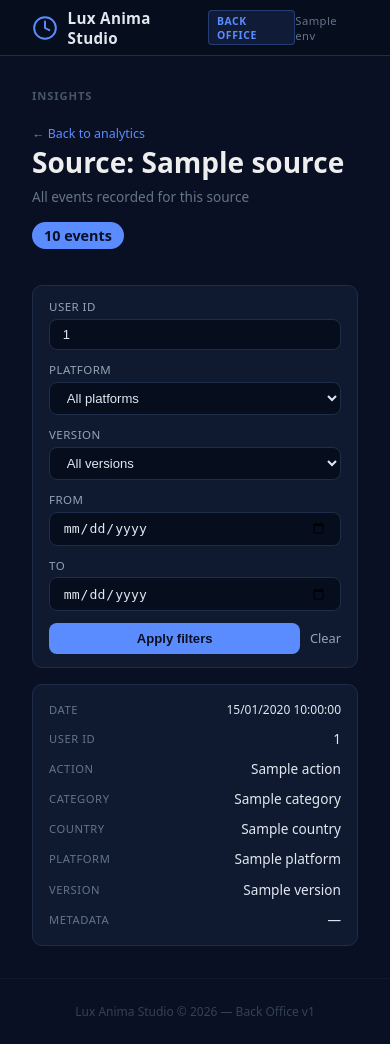
After one commit to Zombitch/lasback, a Node project: template src/routes/dashboard/dashboard-source-events.ejs in a window 390 px wide. The commit adds this page. Run offline with Node 20 templates, Linux system fonts and the light colour scheme; the template is opened without the code that fills it: most values are stand-ins (such as "Sample title", 1, 10 or a date in 2020); some libraries are stand-ins or nearby versions.

Commit message:
Add clickable source drill-down page to analytics dashboard
Source names in the "By Source" breakdown now link to a new
mobile-first events page listing all events for that source (date,
userId, action, category, country, platform, version), filterable by
userId, platform, version and date range, with a collapsible JSON
tree viewer for large metadata payloads.

Co-Authored-By: Claude Sonnet 5 <noreply@anthropic.com>
Claude-Session: https://claude.ai/code/session_01MqpHJga3HUJeqzbALxgvFv

```diff
--- a/src/public/css/style.css
+++ b/src/public/css/style.css
@@ -615,6 +615,274 @@ td {
 .day-chart .chart-bar-fill { background: linear-gradient(90deg, #5B8CFF 0%, #3b82f6 100%); border-radius: 2px; min-width: 2px; }
 .day-chart .chart-count { width: 32px; font-size: 0.7rem; color: #cbd5e1; }
 
+/* ── Source events (mobile-first) ─────────────────────────── */
+.stat-label-link { color: #cbd5e1; }
+.stat-label-link:hover { color: #5B8CFF; text-decoration: underline; }
+
+.source-filter-form { width: 100%; }
+
+.source-filter-grid {
+  display: grid;
+  grid-template-columns: 1fr;
+  gap: 0.75rem;
+}
+
+.filter-field {
+  display: flex;
+  flex-direction: column;
+  gap: 0.3rem;
+}
+
+.filter-field label {
+  font-size: 0.72rem;
+  color: #94a3b8;
+  text-transform: uppercase;
+  letter-spacing: 0.04em;
+}
+
+.filter-field .filter-input {
+  width: 100%;
+  max-width: none;
+}
+
+.filter-field-actions {
+  flex-direction: row;
+  flex-wrap: wrap;
+  align-items: center;
+  gap: 0.6rem;
+}
+
+.filter-field-actions .fi-btn {
+  flex: 1 1 auto;
+}
+
+/* Event list: stacked cards on mobile */
+.event-list {
+  display: flex;
+  flex-direction: column;
+  gap: 0.75rem;
+}
+
+.event-list-head { display: none; }
+
+.event-card {
+  background: #0f1a30;
+  border: 1px solid #1e2d4a;
+  border-radius: 10px;
+  padding: 0.85rem 1rem;
+  display: flex;
+  flex-direction: column;
+  gap: 0.4rem;
+}
+
+.event-card-row {
+  display: flex;
+  justify-content: space-between;
+  align-items: center;
+  gap: 1rem;
+  font-size: 0.85rem;
+  padding: 0.15rem 0;
+}
+
+.event-field-label {
+  color: #64748b;
+  font-size: 0.7rem;
+  text-transform: uppercase;
+  letter-spacing: 0.05em;
+  flex-shrink: 0;
+}
+
+.event-field-value {
+  color: #e2e8f0;
+  text-align: right;
+  word-break: break-word;
+}
+
+.json-view-btn {
+  background: rgba(91, 140, 255, 0.12);
+  border: 1px solid rgba(91, 140, 255, 0.3);
+  color: #5B8CFF;
+  font-size: 0.72rem;
+  font-weight: 700;
+  padding: 0.3rem 0.65rem;
+  border-radius: 6px;
+  cursor: pointer;
+}
+
+.json-view-btn:hover { background: rgba(91, 140, 255, 0.22); }
+
+/* Pagination */
+.pagination {
+  display: flex;
+  align-items: center;
+  justify-content: center;
+  gap: 1rem;
+  margin-top: 1.25rem;
+  flex-wrap: wrap;
+}
+
+.page-link {
+  color: #5B8CFF;
+  font-size: 0.85rem;
+  font-weight: 600;
+  padding: 0.4rem 0.9rem;
+  border: 1px solid #1e2d4a;
+  border-radius: 8px;
+}
+
+.page-link:hover { background: #111f3a; }
+
+.page-link.disabled {
+  color: #334155;
+  pointer-events: none;
+  border-color: #16233d;
+}
+
+.page-info { color: #94a3b8; font-size: 0.8rem; }
+
+/* JSON viewer modal */
+.json-modal-content {
+  max-width: 92vw;
+  width: 100%;
+  max-height: 85vh;
+  display: flex;
+  flex-direction: column;
+  padding: 1rem 1.1rem;
+}
+
+.json-modal-header {
+  display: flex;
+  align-items: center;
+  justify-content: space-between;
+  margin-bottom: 0.75rem;
+  gap: 0.75rem;
+}
+
+.json-modal-header h3 { margin: 0; }
+
+.json-modal-close {
+  background: none;
+  border: none;
+  color: #94a3b8;
+  font-size: 1.4rem;
+  line-height: 1;
+  cursor: pointer;
+  padding: 0.25rem;
+  flex-shrink: 0;
+}
+
+.json-modal-close:hover { color: #e2e8f0; }
+
+.json-modal-toolbar {
+  display: flex;
+  flex-wrap: wrap;
+  gap: 0.5rem;
+  margin-bottom: 0.75rem;
+}
+
+.json-modal-toolbar button {
+  font-size: 0.75rem;
+  padding: 0.4rem 0.75rem;
+}
+
+.json-tree {
+  overflow: auto;
+  background: #060d1c;
+  border: 1px solid #1e2d4a;
+  border-radius: 8px;
+  padding: 0.75rem 0.85rem;
+  font-family: monospace;
+  font-size: 0.8rem;
+  flex: 1;
+}
+
+.json-node-nested { margin-left: 1rem; }
+
+.json-node summary {
+  cursor: pointer;
+  color: #cbd5e1;
+  list-style: none;
+}
+
+.json-node summary::-webkit-details-marker { display: none; }
+
+.json-node summary::before {
+  content: '▶';
+  display: inline-block;
+  margin-right: 0.4rem;
+  font-size: 0.65rem;
+  color: #5B8CFF;
+  transition: transform 0.1s;
+}
+
+.json-node[open] > summary::before { transform: rotate(90deg); }
+
+.json-key { color: #8fb0ff; }
+.json-punct { color: #64748b; }
+.json-type-count { color: #64748b; font-size: 0.72rem; margin-left: 0.3rem; }
+.json-string { color: #4ade80; }
+.json-number { color: #60a5fa; }
+.json-boolean { color: #f59e0b; }
+.json-null { color: #64748b; font-style: italic; }
+
+.json-leaf-row {
+  padding: 0.1rem 0;
+  white-space: pre-wrap;
+  word-break: break-word;
+}
+
+/* ── Wider viewports: filter grid columns + table-like event list ── */
+@media (min-width: 640px) {
+  .source-filter-grid {
+    grid-template-columns: repeat(auto-fit, minmax(160px, 1fr));
+    align-items: end;
+  }
+
+  .filter-field-actions .fi-btn { flex: 0 0 auto; }
+
+  .json-modal-content { max-width: 640px; padding: 1.5rem; }
+}
+
+@media (min-width: 860px) {
+  .event-list {
+    display: grid;
+    grid-template-columns: 150px 140px 1fr 120px 90px 100px 90px 110px;
+    background: #0f1a30;
+    border: 1px solid #1e2d4a;
+    border-radius: 10px;
+    overflow: hidden;
+    gap: 0;
+  }
+
+  .event-list-head {
+    display: contents;
+  }
+
+  .event-list-head > div {
+    background: #111f3a;
+    color: #94a3b8;
+    font-weight: 600;
+    font-size: 0.72rem;
+    text-transform: uppercase;
+    letter-spacing: 0.05em;
+    padding: 0.75rem 1rem;
+    border-bottom: 1px solid #1e2d4a;
+  }
+
+  .event-card {
+    display: contents;
+  }
+
+  .event-card-row {
+    display: block;
+    padding: 0.75rem 1rem;
+    border-bottom: 1px solid #1e2d4a;
+  }
+
+  .event-field-label { display: none; }
+  .event-field-value { text-align: left; }
+}
+
 /* ── TOTP pages ────────────────────────────────────────────── */
 .card {
   background: #0f1a30;
--- a/src/routes/dashboard/dashboard-analytics.ejs
+++ b/src/routes/dashboard/dashboard-analytics.ejs
@@ -34,7 +34,11 @@
         <% } else { %>
           <% bySource.forEach(row => { %>
             <div class="stat-row">
-              <span class="stat-label"><%= row._id || '(none)' %></span>
+              <% if (row._id) { %>
+                <a class="stat-label stat-label-link" href="/dashboard/analytics/source/<%= encodeURIComponent(row._id) %>"><%= row._id %></a>
+              <% } else { %>
+                <span class="stat-label">(none)</span>
+              <% } %>
               <span class="stat-count"><%= row.count %></span>
             </div>
           <% }) %>
--- /dev/null
+++ b/src/routes/dashboard/dashboard-source-events.ejs
@@ -0,0 +1,263 @@
+<%- include('../partials/header') %>
+
+  <main class="content">
+    <section class="dashboard-header">
+      <p class="section-label dashboard-kicker">Insights</p>
+      <a class="back-link" href="/dashboard/analytics">&larr; Back to analytics</a>
+      <h1>Source: <%= source %></h1>
+      <p class="dashboard-sub">All events recorded for this source</p>
+      <div class="total"><%= total.toLocaleString('fr-FR') %> event<%= total === 1 ? '' : 's' %></div>
+    </section>
+
+    <section class="analytics-toolbar">
+      <form class="source-filter-form" method="get" action="/dashboard/analytics/source/<%= encodeURIComponent(source) %>">
+        <div class="source-filter-grid">
+          <div class="filter-field">
+            <label for="f-userId">User ID</label>
+            <input type="text" id="f-userId" name="userId" class="filter-input" value="<%= filters.userId %>" placeholder="Any user" />
+          </div>
+
+          <div class="filter-field">
+            <label for="f-platform">Platform</label>
+            <select id="f-platform" name="platform" class="filter-input">
+              <option value="">All platforms</option>
+              <% platforms.forEach(p => { %>
+                <option value="<%= p %>" <%= filters.platform === p ? 'selected' : '' %>><%= p %></option>
+              <% }) %>
+            </select>
+          </div>
+
+          <div class="filter-field">
+            <label for="f-version">Version</label>
+            <select id="f-version" name="version" class="filter-input">
+              <option value="">All versions</option>
+              <% versions.forEach(v => { %>
+                <option value="<%= v %>" <%= filters.version === v ? 'selected' : '' %>><%= v %></option>
+              <% }) %>
+            </select>
+          </div>
+
+          <div class="filter-field">
+            <label for="f-from">From</label>
+            <input type="date" id="f-from" name="from" class="filter-input" value="<%= filters.from %>" />
+          </div>
+
+          <div class="filter-field">
+            <label for="f-to">To</label>
+            <input type="date" id="f-to" name="to" class="filter-input" value="<%= filters.to %>" />
+          </div>
+
+          <div class="filter-field filter-field-actions">
+            <button type="submit" class="fi-btn fi-btn-create">Apply filters</button>
+            <a href="/dashboard/analytics/source/<%= encodeURIComponent(source) %>" class="filter-clear">Clear</a>
+          </div>
+        </div>
+      </form>
+    </section>
+
+    <% if (events.length === 0) { %>
+      <div class="no-data">No events match these filters</div>
+    <% } else { %>
+      <div class="event-list">
+        <div class="event-list-head" aria-hidden="true">
+          <div>Date</div>
+          <div>User ID</div>
+          <div>Action</div>
+          <div>Category</div>
+          <div>Country</div>
+          <div>Platform</div>
+          <div>Version</div>
+          <div>Metadata</div>
+        </div>
+
+        <% events.forEach((ev, i) => {
+             const hasMeta = ev.metadata && typeof ev.metadata === 'object' && Object.keys(ev.metadata).length > 0;
+        %>
+          <article class="event-card">
+            <div class="event-card-row">
+              <span class="event-field-label">Date</span>
+              <span class="event-field-value timestamp"><%= new Date(ev.createdAt).toLocaleString('fr-FR') %></span>
+            </div>
+            <div class="event-card-row">
+              <span class="event-field-label">User ID</span>
+              <span class="event-field-value"><%= ev.userId || '—' %></span>
+            </div>
+            <div class="event-card-row">
+              <span class="event-field-label">Action</span>
+              <span class="event-field-value"><%= ev.action || '—' %></span>
+            </div>
+            <div class="event-card-row">
+              <span class="event-field-label">Category</span>
+              <span class="event-field-value"><%= ev.category || '—' %></span>
+            </div>
+            <div class="event-card-row">
+              <span class="event-field-label">Country</span>
+              <span class="event-field-value"><%= ev.country || '—' %></span>
+            </div>
+            <div class="event-card-row">
+              <span class="event-field-label">Platform</span>
+              <span class="event-field-value"><%= ev.platform || '—' %></span>
+            </div>
+            <div class="event-card-row">
+              <span class="event-field-label">Version</span>
+              <span class="event-field-value"><%= ev.version || '—' %></span>
+            </div>
+            <div class="event-card-row">
+              <span class="event-field-label">Metadata</span>
+              <span class="event-field-value">
+                <% if (hasMeta) { %>
+                  <button type="button" class="json-view-btn" data-action="view-json" data-index="<%= i %>">View JSON</button>
+                <% } else { %>
+                  &mdash;
+                <% } %>
+              </span>
+            </div>
+          </article>
+        <% }) %>
+      </div>
+
+      <% if (pages > 1) { %>
+        <%
+          const qs = (p) => {
+            const params = new URLSearchParams();
+            if (filters.userId) params.set('userId', filters.userId);
+            if (filters.platform) params.set('platform', filters.platform);
+            if (filters.version) params.set('version', filters.version);
+            if (filters.from) params.set('from', filters.from);
+            if (filters.to) params.set('to', filters.to);
+            params.set('page', p);
+            return '?' + params.toString();
+          };
+        %>
+        <nav class="pagination">
+          <a class="page-link <%= page <= 1 ? 'disabled' : '' %>" href="<%= page <= 1 ? '#' : qs(page - 1) %>">&larr; Prev</a>
+          <span class="page-info">Page <%= page %> / <%= pages %></span>
+          <a class="page-link <%= page >= pages ? 'disabled' : '' %>" href="<%= page >= pages ? '#' : qs(page + 1) %>">Next &rarr;</a>
+        </nav>
+      <% } %>
+    <% } %>
+  </main>
+
+  <!-- JSON viewer modal -->
+  <div id="json-modal" class="fi-modal json-modal" style="display:none">
+    <div class="fi-modal-content json-modal-content">
+      <div class="json-modal-header">
+        <h3>Event metadata</h3>
+        <button type="button" class="json-modal-close" id="json-close" aria-label="Close">&times;</button>
+      </div>
+      <div class="json-modal-toolbar">
+        <button type="button" class="fi-btn fi-btn-cancel" id="json-expand-all">Expand all</button>
+        <button type="button" class="fi-btn fi-btn-cancel" id="json-collapse-all">Collapse all</button>
+        <button type="button" class="fi-btn fi-btn-create" id="json-copy">Copy JSON</button>
+      </div>
+      <div id="json-tree" class="json-tree"></div>
+    </div>
+  </div>
+
+  <script>
+    // Metadata payloads for the events on this page, indexed the same as data-index.
+    const eventMetadata = <%- JSON.stringify(events.map(e => e.metadata ?? null)).replace(/</g, '\\u003c') %>;
+
+    let currentMetadata = null;
+
+    function escapeHtml(str) {
+      return String(str).replace(/[&<>"']/g, (c) => ({
+        '&': '&amp;', '<': '&lt;', '>': '&gt;', '"': '&quot;', "'": '&#39;',
+      }[c]));
+    }
+
+    function renderJsonValue(value, keyLabel, depth = 0) {
+      const isContainer = value !== null && typeof value === 'object';
+      const keyHtml = keyLabel !== undefined
+        ? `<span class="json-key">${escapeHtml(keyLabel)}</span><span class="json-punct">: </span>`
+        : '';
+
+      if (!isContainer) {
+        const row = document.createElement('div');
+        row.className = 'json-leaf-row';
+        let valueHtml;
+        if (typeof value === 'string') valueHtml = `<span class="json-string">"${escapeHtml(value)}"</span>`;
+        else if (typeof value === 'number') valueHtml = `<span class="json-number">${value}</span>`;
+        else if (typeof value === 'boolean') valueHtml = `<span class="json-boolean">${value}</span>`;
+        else valueHtml = `<span class="json-null">null</span>`;
+        row.innerHTML = keyHtml + valueHtml;
+        return row;
+      }
+
+      const isArray = Array.isArray(value);
+      const entries = isArray ? value.map((v, i) => [i, v]) : Object.entries(value);
+
+      const details = document.createElement('details');
+      details.className = 'json-node';
+      details.open = depth === 0;
+
+      const summary = document.createElement('summary');
+      const countLabel = `${entries.length} ${isArray ? 'item' : 'key'}${entries.length === 1 ? '' : 's'}`;
+      summary.innerHTML = keyHtml +
+        `<span class="json-punct">${isArray ? '[' : '{'}</span>` +
+        `<span class="json-type-count">${countLabel}</span>` +
+        `<span class="json-punct">${isArray ? ']' : '}'}</span>`;
+      details.appendChild(summary);
+
+      const nested = document.createElement('div');
+      nested.className = 'json-node-nested';
+      entries.forEach(([k, v]) => {
+        nested.appendChild(renderJsonValue(v, k, depth + 1));
+      });
+      details.appendChild(nested);
+
+      return details;
+    }
+
+    function openJsonModal(metadata) {
+      currentMetadata = metadata;
+      const tree = document.getElementById('json-tree');
+      tree.innerHTML = '';
+      tree.appendChild(renderJsonValue(metadata, undefined, 0));
+      document.getElementById('json-modal').style.display = 'flex';
+    }
+
+    function closeJsonModal() {
+      document.getElementById('json-modal').style.display = 'none';
+    }
+
+    document.addEventListener('click', (e) => {
+      const viewBtn = e.target.closest('[data-action="view-json"]');
+      if (viewBtn) {
+        openJsonModal(eventMetadata[Number(viewBtn.dataset.index)]);
+        return;
+      }
+      if (e.target.id === 'json-modal') {
+        closeJsonModal();
+      }
+    });
+
+    document.addEventListener('keydown', (e) => {
+      if (e.key === 'Escape') closeJsonModal();
+    });
+
+    document.getElementById('json-close').addEventListener('click', closeJsonModal);
+
+    document.getElementById('json-expand-all').addEventListener('click', () => {
+      document.querySelectorAll('#json-tree details').forEach((d) => { d.open = true; });
+    });
+
+    document.getElementById('json-collapse-all').addEventListener('click', () => {
+      document.querySelectorAll('#json-tree details').forEach((d) => { d.open = false; });
+    });
+
+    document.getElementById('json-copy').addEventListener('click', async () => {
+      const btn = document.getElementById('json-copy');
+      try {
+        await navigator.clipboard.writeText(JSON.stringify(currentMetadata, null, 2));
+        const original = btn.textContent;
+        btn.textContent = 'Copied!';
+        setTimeout(() => { btn.textContent = original; }, 1500);
+      } catch {
+        btn.textContent = 'Copy failed';
+        setTimeout(() => { btn.textContent = 'Copy JSON'; }, 1500);
+      }
+    });
+  </script>
+
+<%- include('../partials/footer') %>
--- a/src/routes/dashboard/dashboard.route.js
+++ b/src/routes/dashboard/dashboard.route.js
@@ -1,10 +1,11 @@
 import { Router } from 'express';
-import { viewVisits, viewVisitsDetails, viewAnalytics } from './dashboard.controller.js';
+import { viewVisits, viewVisitsDetails, viewAnalytics, viewSourceEvents } from './dashboard.controller.js';
 
 const router = Router();
 
 router.get('/visits-details', viewVisitsDetails);
 router.get('/visits', viewVisits);
+router.get('/analytics/source/:source', viewSourceEvents);
 router.get('/analytics', viewAnalytics);
 
 export default router;
```
Also changed, not shown: src/routes/dashboard/dashboard.controller.js (+61 -0 lines).
